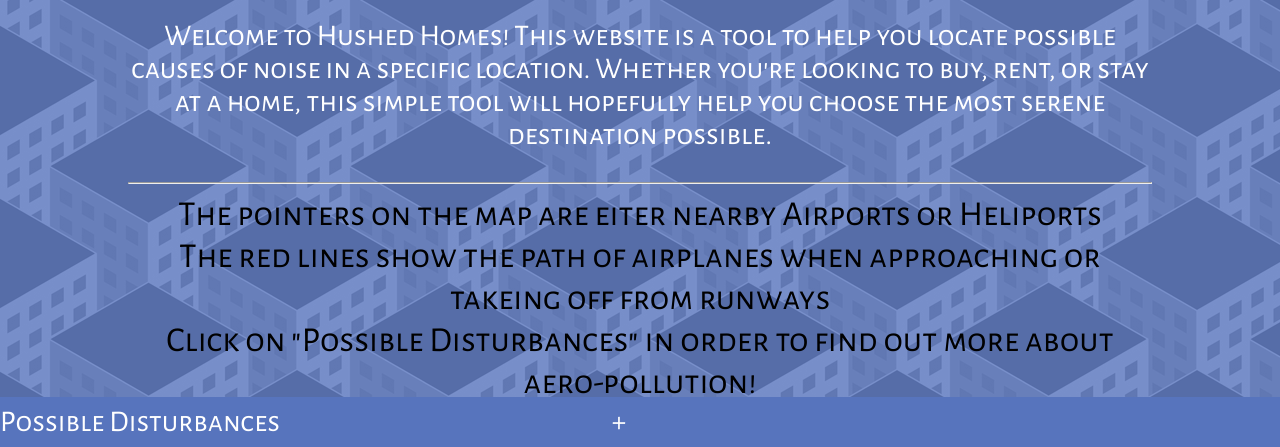
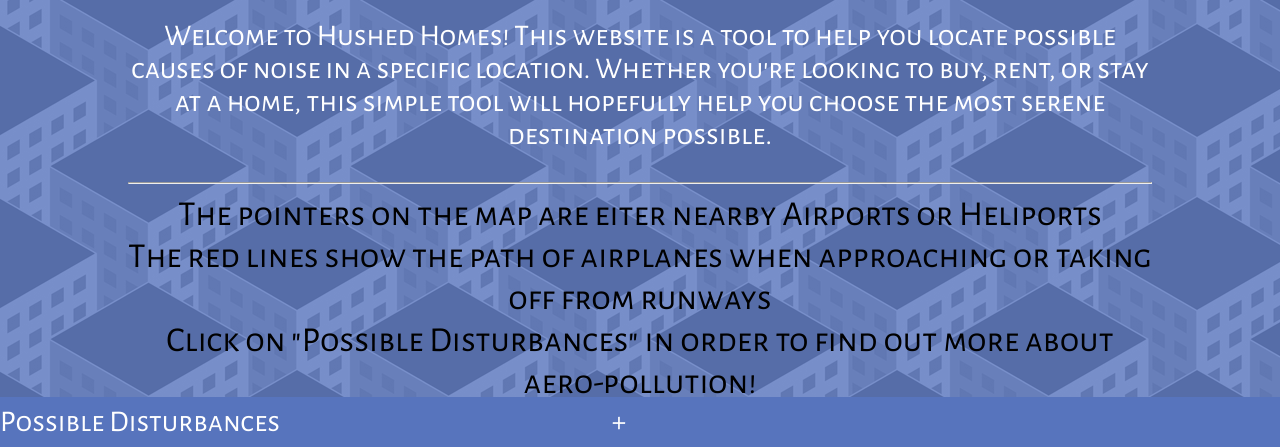
Before and after one commit to max01110/Hushedhomes, a plain HTML site: page index.htm in a window 1280 px wide. Shown: the part 353-800 px from the top of the page. Drawn offline with nearby package versions, Linux system fonts and the light colour scheme.

Commit message:
Add files via upload

```diff
--- a/index.htm
+++ b/index.htm
@@ -26,7 +26,7 @@
 
                   <p1 style="font-size: 35px; color: Black;">The pointers on the map are eiter nearby Airports or Heliports</p1>
                   <br>
-                  <p1 style="font-size: 35px; color: Black;">The red lines show the path of airplanes when approaching or takeing off from runways</p1>
+                  <p1 style="font-size: 35px; color: Black;">The red lines show the path of airplanes when approaching or taking off from runways</p1>
                   <br>
                   <p1 style="font-size: 35px; color: Black;">Click on "Possible Disturbances" in order to find out more about aero-pollution!</p1>
 
```
